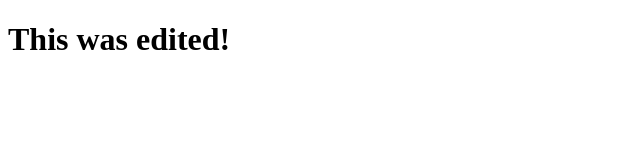
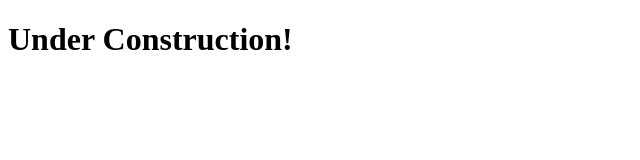
Before and after one commit to gemsofgem/gemsofgem.github.io, a plain HTML site: page index.html in a window 1280 px wide. Shown: the whole page, without its empty margins (0-640 px from the left). Drawn offline with Linux system fonts and the light colour scheme.

Commit message:
Updated html file

```diff
--- a/index.html
+++ b/index.html
@@ -4,9 +4,9 @@
     <meta charset="UTF-8">
     <meta http-equiv="X-UA-Compatible" content="IE=edge">
     <meta name="viewport" content="width=device-width, initial-scale=1.0">
-    <title>Hello World</title>
+    <title>Test Site</title>
 </head>
 <body>
-    <h1>This was edited!</h1>
+    <h1>Under Construction!</h1>
 </body>
 </html>
```
